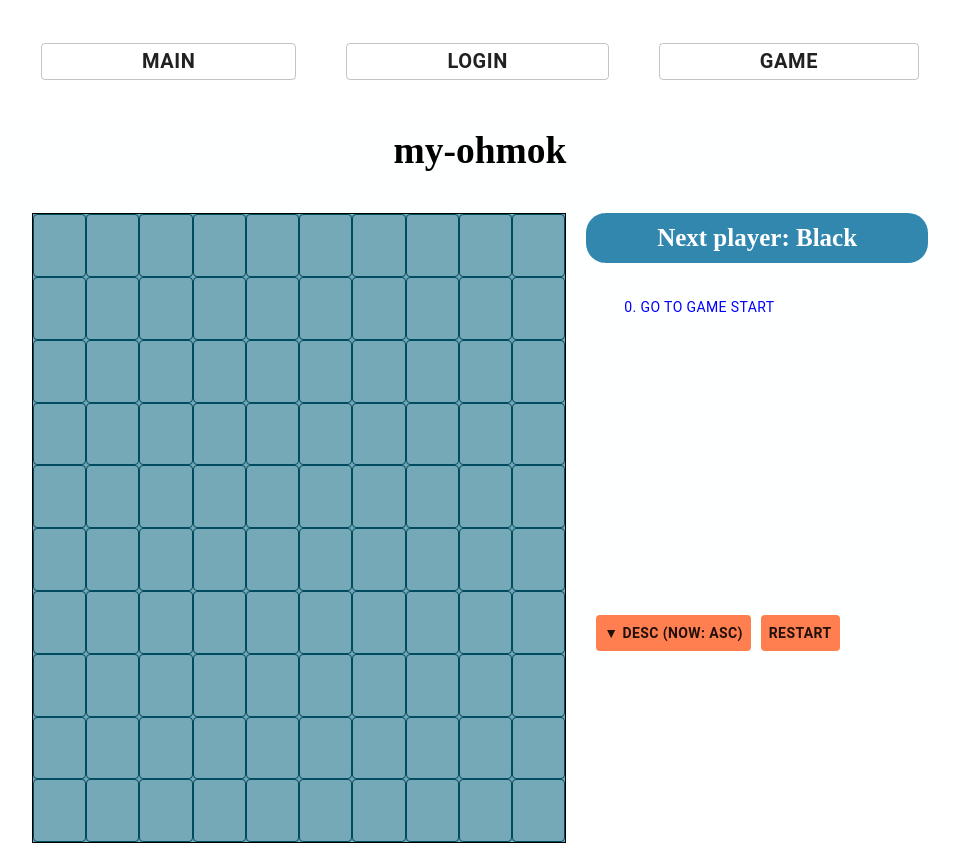
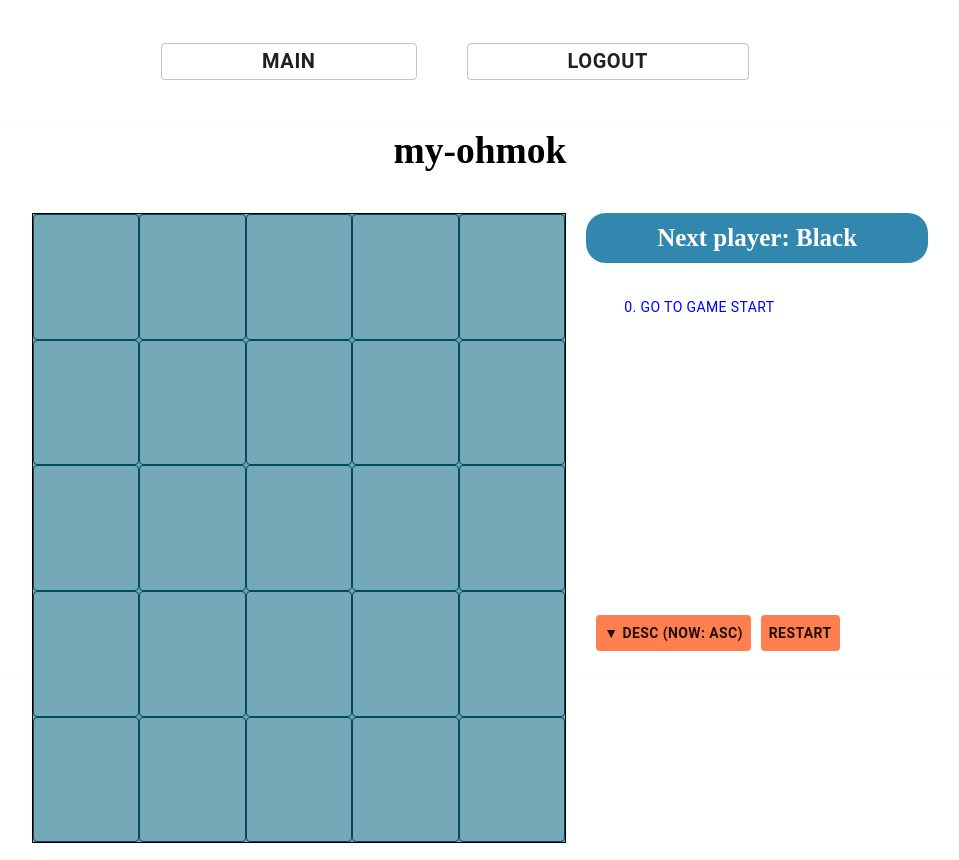
Before and after one commit to ewejeen/my-ohmok, a React app: page /game in a window 1280 px wide. Shown: the whole page, without its empty margins (160-1119 px from the left). Built offline with nearby package versions, Linux system fonts and the light colour scheme.

Commit message:
로그인 화면에서 게임 레벨 선택할 수 있는 기능 추가, Game 함수형으로 수정, 사각형 크기 동적 변경

```diff
--- a/src/game.css
+++ b/src/game.css
@@ -76,6 +76,19 @@ ol, ul {
   background: #76a9b8 !important;
 }
 
+.board-row.h5{
+  height: 20%;
+}
+.board-row.h10{
+  height: 10%;
+}
+.board-row.h15{
+  height: 6.66%;
+}
+.board-row.h20{
+  height: 5%;
+}
+
 .status {
   margin-bottom: 10px;
 }
@@ -87,10 +100,23 @@ ol, ul {
   font-weight: bold !important;
   min-width:0 !important;
   min-height:0 !important;
-  width: 10%;
   height: 100%;
   text-align: center;
 }
+
+.square.w5{
+  width: 20%;
+}
+.square.w10{
+  width: 10%;
+}
+.square.w15{
+  width: 6.66%;
+}
+.square.w20{
+  width: 5%;
+}
+
 .square.activeB span{
   background:black !important;
   width: 80%;
--- a/src/game.js
+++ b/src/game.js
@@ -1,12 +1,13 @@
-import React from 'react';
+import React, { useState } from 'react';
 import { Box, Button } from '@material-ui/core';
 import Menu from './topMenu';
 import './game.css';
 import { useLocation } from 'react-router-dom';
 
+// 각 사각형 렌더
 function Square(props){
     return (
-        <Button className={`${props.className['sq']} ${props.className['win']}`}
+        <Button className={`${props.className['sq']} ${props.className['win']} w${props.level}` }
                 onClick={props.onClick}
                 style={props.squareStyle}>
             <span></span>
@@ -15,39 +16,42 @@ function Square(props){
     );
 }
 
-class Board extends React.Component {
-    renderSquare(i) {
-        const winLines = this.props.winLines ? this.props.winLines : [];
+// 사각형 포함하는 보드판 렌더
+function Board(props){
+    const renderSquare = (i) => {
+        const winLines = props.winLines ? props.winLines : [];
 
         return (
             <Square
-                value={this.props.squares[i]}
-                className={{sq: this.props.squares[i] ? (this.props.squares[i] === 'Black' ? 'square activeB' : 'square activeW') : 'square', win: winLines.indexOf(i) > -1 ? 'win' : 'plain' }}
-                onClick={()=>this.props.onClick(i)}
+                value={props.squares[i]}
+                className={{sq: props.squares[i] ? (props.squares[i] === 'Black' ? 'square activeB' : 'square activeW') : 'square', win: winLines.indexOf(i) > -1 ? 'win' : 'plain' }}
+                onClick={()=>props.onClick(i)}
+                level={props.level}
                 key={i}
 
         />
         );
     }
 
-  render() {
+    const location = useLocation();
+    const level = location.state ? location.state.level : 5;
+
     const row = [];
     let key = 0;
-    for(let i=0;i<10;i++){
+    for(let i=0;i<level;i++){
         const col = [];
-        for(let j=0;j<10;j++){
-            col.push(this.renderSquare((10 * i) + j));
-
+        for(let j=0;j<level;j++){
+            col.push(renderSquare((level * i) + j));
             key++;
         }
-        row.push(<div className="board-row" key={key}>{col}</div>)
+        row.push(<div className={`board-row h${props.level}`} key={key}>{col}</div>)
     }
 
     return (
       <div style={{height:'100%'}}>{row}</div>
     );
 }
-}
+
 
 // 승자표시
 const StatusInfo = (props) => {
@@ -73,8 +77,8 @@ const StatusInfo = (props) => {
 
 
 // 게임 (최상위)
-class Game extends React.Component {
-    constructor(props){
+function Game(props){
+    /*constructor(props){
         super(props);
         this.state = {
             history: [{
@@ -85,46 +89,53 @@ class Game extends React.Component {
             selected: null,
             isAscending: true,
         };
-    }
+    }*/
+    const location = useLocation();
+    const level = location.state ? location.state.level : 5; // 로그인 화면에서 선택한 레벨
+    const squareSize = level ? parseInt(level) * parseInt(level) : 25;
 
-    handleClick(i){
-        const history = this.state.history.slice(0, this.state.stepNumber + 1);
-        const current = history[history.length - 1];
+    const [history, setHistory] = useState([{
+        squares: Array(squareSize).fill(null),
+    }]);
+    const [stepNumber, setStepNumber] = useState(0);
+    const [xIsNext, setXIsNext] = useState(true);
+    const [selected, setSelected] = useState(null);
+    const [isAscending, setIsAscending] = useState(true);
+    const [isFinished, setIsFinished] = useState('N');
+
+
+    const handleClick = (i) => {
+        const sHistory = history.slice(0, stepNumber + 1);
+        const current = sHistory[sHistory.length - 1];
         const squares = current.squares.slice();
 
-        if(calculateWinner(squares, this.state.xIsNext ? 'Black' : 'White', i) || squares[i]){
+        if(calculateWinner(squares, xIsNext ? 'Black' : 'White', i) || squares[i]){
             return ;
         }
 
-        squares[i] = this.state.xIsNext ? 'Black' : 'White';
+        squares[i] = xIsNext ? 'Black' : 'White';
 
-        this.setState({
-            history: history.concat([{
+        setHistory(sHistory.concat([{
             squares: squares,
             selectedSquare: i,
-                turn: history.length,
-            }]),
-            stepNumber: history.length,
-            xIsNext: !this.state.xIsNext,
-            isFinished: history.length === 100 ? 'Y' : 'N',
-        });
+            turn: sHistory.length,
+        }]));
+        setStepNumber(sHistory.length);
+        setXIsNext(!xIsNext);
+        setIsFinished(sHistory.length === squareSize ? 'Y' : 'N');
     }
 
-    jumpTo(step){
-        this.setState({
-            stepNumber: step,
-            xIsNext: (step%2) === 0,
-            selected : step
-        });
+    const jumpTo = (step) => {
+        setStepNumber(step);
+        setXIsNext((step%2) === 0);
+        setSelected(step);
     }
 
-    changeOrder(){
-        this.setState({
-            isAscending: !this.state.isAscending,
-        })
+    const changeOrder = () => {
+        setIsAscending(!isAscending);
     }
 
-    getRowAndColNum(sel){
+    const getRowAndColNum = (sel) => {
         let row=1, col=1;
         /*if(sel < 5) row = 0;
         else if(sel < 10) row = 1;
@@ -144,31 +155,31 @@ class Game extends React.Component {
         return [row, col];
     }
 
-    render() {
+
     document.title = '오목하기';
 
-        const history = this.state.history;
-        const current = history[this.state.stepNumber];
-        const winner = calculateWinner(current.squares, this.state.xIsNext ? 'Black' : 'White', this.state.selectedSquare ? 'Black' : 'White') ? calculateWinner(current.squares, this.state.xIsNext ? 'Black' : 'White', this.state.selectedSquare).winner : null;
-        const winLines = calculateWinner(current.squares, this.state.xIsNext ? 'Black' : 'White', this.state.selectedSquare ? 'Black' : 'White') ? calculateWinner(current.squares, this.state.xIsNext ? 'Black' : 'White', this.state.selectedSquare).lines : null;
+    //const history = this.state.history;
+    const current = history[stepNumber];
+    const winner = calculateWinner(current.squares, xIsNext ? 'Black' : 'White', current.selectedSquare ? 'Black' : 'White') ? calculateWinner(current.squares, xIsNext ? 'Black' : 'White', current.selectedSquare).winner : null;
+    const winLines = calculateWinner(current.squares, xIsNext ? 'Black' : 'White', current.selectedSquare ? 'Black' : 'White') ? calculateWinner(current.squares, xIsNext ? 'Black' : 'White', current.selectedSquare).lines : null;
 
     const moves = history.map((step, move) => {
         const selSquare = step.selectedSquare;
-            const rowNum = this.getRowAndColNum(selSquare)[0];
-            const colNum = this.getRowAndColNum(selSquare)[1];
+        const rowNum = getRowAndColNum(selSquare)[0];
+        const colNum = getRowAndColNum(selSquare)[1];
 
         const desc = step.turn ?
             move + '. Go to move #' + step.turn + " (" + rowNum + "," + colNum + ")" : '0. Go to game start';
 
         return (
             <li key={move}>
-                    <Button style={{fontWeight : this.state.selected === move ? 'bold' : 'normal', color : move ? 'black' : 'blue'}}
-                            onClick={() => {this.jumpTo(move)}}>{desc}</Button>
+                <Button style={{fontWeight : selected === move ? 'bold' : 'normal', color : move ? 'black' : 'blue'}}
+                        onClick={() => {jumpTo(move)}}>{desc}</Button>
             </li>
         );
     });
 
-        if(!this.state.isAscending){
+    if(!isAscending){
         moves.reverse();
     }
 
@@ -185,17 +196,18 @@ class Game extends React.Component {
                         <Board
                             squares={current.squares}
                             winLines={winLines}
-                                onClick={(i) => this.handleClick(i)}
+                            onClick={(i) => handleClick(i)}
+                            level={level}
                         />
                     </div>
                     <div className="game-info">
-                            <StatusInfo xIsNext={this.state.xIsNext} isFinished={this.state.isFinished} winner={winner} />
+                        <StatusInfo xIsNext={xIsNext} isFinished={isFinished} winner={winner} />
 
                         <div className="move-info">
                             <ol>{moves}</ol>
                         </div>
                         <div className="menu-info">
-                                <Button className="menu-btn" onClick={() => this.changeOrder()}>{this.state.isAscending ? '▼ DESC (NOW: ASC)' : '▲ ASC (NOW: DESC)'}</Button>
+                            <Button className="menu-btn" onClick={() => changeOrder()}>{isAscending ? '▼ DESC (NOW: ASC)' : '▲ ASC (NOW: DESC)'}</Button>
                             <Button className="menu-btn">RESTART</Button>
                         </div>
                     </div>
@@ -204,7 +216,6 @@ class Game extends React.Component {
         </div>
         </>
     );
-    }
 }
 
 // ========================================
--- a/src/login.js
+++ b/src/login.js
@@ -1,6 +1,6 @@
 import React from 'react';
 import { Link, useNavigate } from 'react-router-dom';
-import { Typography, Button, Box, TextField } from '@material-ui/core';
+import { Typography, Button, Box, TextField, Select, MenuItem, InputLabel, FormControl } from '@material-ui/core';
 
 import Menu from './topMenu';
 import './login.css';
@@ -12,6 +12,7 @@ class Login extends React.Component {
         this.state = {
             player1: '',
             player2: '',
+            level: 5,
         };
     }
 
@@ -20,6 +21,13 @@ class Login extends React.Component {
             player1: id === 1 ? e.target.value : this.state.player1,
             player2: id === 2 ? e.target.value : this.state.player2,
         });
+    }
+
+    handleLevelChange(e){
+        console.log(e.target.value)
+        this.setState({
+            level: e.target.value
+        })
     }
 
     showAlert(e){
@@ -49,18 +57,31 @@ class Login extends React.Component {
             <Menu />
             <div className="wrap">
                 <Box className="login">
-                    <div style={{margin: '10% auto'}}>
-                        <Typography variant="h2" align="center" color="textPrimary" style={{marginTop: '120px', fontWeight: 'bold', fontStyle: 'italic'}}>LOGIN</Typography>
-                        <Typography variant="h5" align="center" color="textPrimary" style={{marginTop: '25px', fontWeight: 'bold', fontStyle: 'italic'}}>Enter names to play.</Typography>
+                    <div style={{margin: '7% auto'}}>
+                        <Typography variant="h2" align="center" color="textPrimary" style={{marginTop: '60px', fontWeight: 'bold', fontStyle: 'italic'}}>LOGIN</Typography>
+                        <Typography variant="h5" align="center" color="textPrimary" style={{marginTop: '25px', fontWeight: 'bold', fontStyle: 'italic'}}>Enter names and select level to play.</Typography>
                         <Box style={{textAlign: 'center', marginTop: '10px'}}>
                             <TextField label="Player 1" error={!this.state.player1 ? true : false} style={{display: 'inline-block', textAlign: 'center', height:'30px'}} onBlur={(e, id)=>this.handlePlayerNameChange(e, 1)}></TextField>
+                            <TextField label="Player 2" error={!this.state.player2 ? true : false} style={{display: 'inline-block', textAlign: 'center', height:'30px', marginLeft:'20px'}} onBlur={(e, id)=>this.handlePlayerNameChange(e, 2)}></TextField>
                         </Box>
-                        <Box style={{textAlign: 'center', marginTop: '20px'}}>
-                            <TextField label="Player 2" error={!this.state.player2 ? true : false} style={{display: 'inline-block', textAlign: 'center', height:'30px'}} onBlur={(e, id)=>this.handlePlayerNameChange(e, 2)}></TextField>
+                        <Box style={{textAlign: 'center', marginTop: '50px'}}>
+                            <FormControl variant="standard" sx={{ minWidth: 200, width: 300 }}>
+                                <InputLabel id="levelLabel">Level</InputLabel>
+                                <Select labelId="levelLabel" id="levelSelect" style={{width: '100px'}}
+                                    value={this.state.level ? this.state.level : 5}
+                                    onChange={(e)=>this.handleLevelChange(e)} label="Level">
+                                    <MenuItem value={5} >5 x 5</MenuItem>
+                                    <MenuItem value={10}>10 x 10</MenuItem>
+                                    <MenuItem value={15}>15 x 15</MenuItem>
+                                    <MenuItem value={20}>20 x 20</MenuItem>
+                                </Select>
+                            </FormControl>
                         </Box>
-                        <Link to="/game" onClick={(e) => this.showAlert(e)} state={{player1: this.state.player1, player2: this.state.player2}}>
-                            <Button variant="contained" size="large" style={{margin: '50px auto', display: 'block', background: 'navy', color: 'white'}}>PLAY</Button>
-                        </Link>
+                        <Box style={{textAlign: 'center', marginTop: '50px'}}>
+                            <Link to="/game" onClick={(e) => this.showAlert(e)} state={{player1: this.state.player1, player2: this.state.player2, level: this.state.level}} style={{display: 'block', width: '200px', margin: '0 auto'}}>
+                                <Button variant="contained" size="large" style={{margin: '40px auto', display: 'block', background: 'navy', color: 'white', width: '100%'}}>PLAY</Button>
+                            </Link>
+                        </Box>
                     </div>
                 </Box>
             </div></>
--- a/src/topMenu.js
+++ b/src/topMenu.js
@@ -1,14 +1,28 @@
 import React from 'react';
 import { Link } from 'react-router-dom';
 import { Button } from '@material-ui/core';
+import { useLocation } from 'react-router-dom';
 import './topMenu.css';
 
 const Menu = () => {
+    const location = useLocation();
+    const pathname = location.pathname;
+    const state = location.state;
+    const p1 = state ? state.player1 : '';
+    const p2 = state ? state.player2 : '';
+
     return (
         <div className="top-menu" style={{textAlign:'center', height:'15vh', display:'flex', alignItems:'center', justifyContent:'center', position:'relative'}}>
             <Link to="/"><Button variant="outlined" style={{padding:'0 100px'}}>MAIN</Button></Link>
-            <Link to="/login"><Button variant="outlined" style={{padding:'0 100px',margin:'0 50px'}}>LOGIN</Button></Link>
-            <Link to="/game"><Button variant="outlined" style={{padding:'0 100px'}}>GAME</Button></Link>
+
+            {pathname === '/game' ?
+                <Link to="/login"><Button variant="outlined" style={{padding:'0 100px',margin:'0 50px'}}>LOGOUT</Button></Link> :
+                <Link to="/login"><Button variant="outlined" style={{padding:'0 100px',margin:'0 50px'}}>LOGIN</Button></Link>
+            }
+
+            {p1 && p2 && pathname !== '/game'?
+                <Link to="/game"><Button variant="outlined" style={{padding:'0 100px'}}>GAME</Button></Link> : ''
+            }
         </div>
     )
 }
```
Lines whose indentation alone changed are shown as unchanged.
